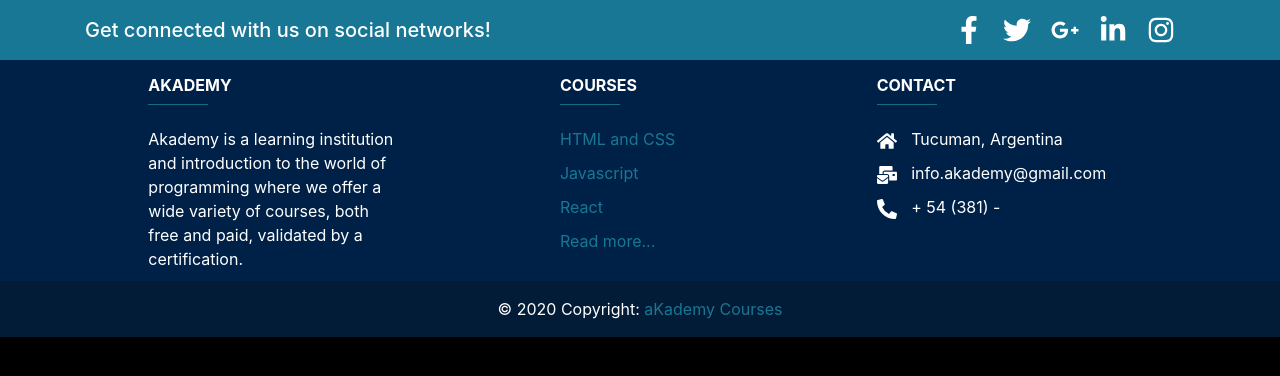
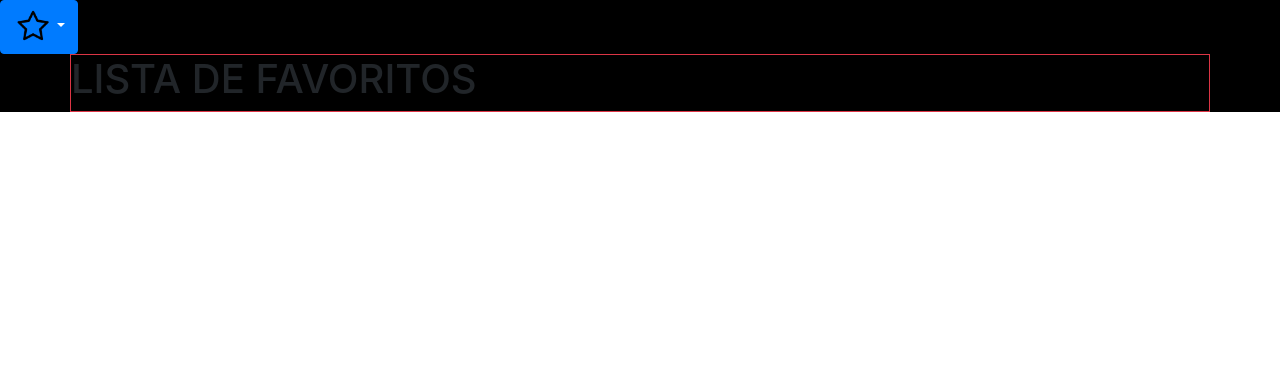
Before and after one commit to dfernandezfb/Final-Proyect, a React (Create React App) app: page / in a window 1280 px wide. Shown: the top 376 px of the page. Built offline with nearby package versions, Linux system fonts and the light colour scheme.

Commit message:
Resolucion de conflictos con css

```diff
--- a/db/db.json
+++ b/db/db.json
@@ -137,5 +137,51 @@
       "displayed": false,
       "name": "Escuela de Startup"
     }
-  ]
-}
+  ],
+  "favorites":[
+    {
+      "id": 1,
+      "category": "Html and CSS",
+      "directedBy": "A",
+      "description": "Description A",
+      "price": 1900,
+      "displayed": false,
+      "name": "Escuela de Html and Css"
+    },
+    {
+      "id": 2,
+      "category": "JavaScript",
+      "directedBy": "B",
+      "description": "Description B",
+      "price": 2000,
+      "displayed": false,
+      "name": "Escuela de JavaScript"
+    },
+    {
+      "id": 3,
+      "category": "React",
+      "directedBy": "C",
+      "description": "Description C",
+      "price": 2100,
+      "displayed": false,
+      "name": "Escuela de React"
+    },
+    {
+      "id": 4,
+      "category": "Angular",
+      "directedBy": "D",
+      "description": "Description D",
+      "price": 2200,
+      "displayed": false,
+      "name": "Escuela de Angular"
+    },
+    {
+      "id": 5,
+      "category": "NodeJs",
+      "directedBy": "E",
+      "description": "Description E",
+      "price": 2300,
+      "displayed": false,
+      "name": "Escuela de NodeJs"
+    }
+  ]}
--- a/src/App.js
+++ b/src/App.js
@@ -2,10 +2,10 @@
 import { BrowserRouter as Router, Switch, Route, Link} from 'react-router-dom';
 //Components
 import EditCourse from './components/Modals/EditCourse.js';
-import Footer from './components/Footer/Footer'
 //Pages
 import AdminPage from "./pages/AdminPage";
 import LandingPage from "./pages/LandingPage";
+import FavoritePage from "./pages/FavoritePage"
 //Routes
 import PrivateRoute from "./routes/PrivateRoute"
 
@@ -13,13 +13,12 @@ function App() {
   return (
 
     <>
-    {/* <LandingPage /> */}
-    <Router>
-     <Switch>
-       <Route exact path="/"  component= {Footer}/>
-       <Route exact path="/courses/editar/:idC" component={EditCourse} />
-     </Switch>
-    </Router>
+      <Router>
+        <Switch>
+          <Route exact path="/"  component= {FavoritePage}/>
+          <Route exact path="/courses/editar/:idC" component={EditCourse} />
+        </Switch>
+      </Router>
   </>
   );
 }
--- a/src/components/Footer/Footer.css
+++ b/src/components/Footer/Footer.css
@@ -1,6 +1,3 @@
-body{
-    background-color: black;
-}
 .page-footer{
     position: relative;
     bottom: 0;
@@ -35,7 +32,8 @@ a:hover{
     background-color: #187795;
     width: 60px;
 }
-p{
+.p-footer{
+    color:white;
     text-align: left;
     margin-bottom: 10px;
     margin-left: 0px;
--- a/src/components/Footer/Footer.js
+++ b/src/components/Footer/Footer.js
@@ -39,39 +39,39 @@ const Footer = () => {
                 <div className="container text-left text-md-left-mt-5">
                     <div className="row mt-3">
                         <div className="col-md-3 col-lg-4 col-xl-3 mx-auto mb-0">
-                            <h6 className="text-uppercase font-weight-bold">akademy</h6>
+                            <h6 className="text-uppercase font-weight-bold text-white">akademy</h6>
                             <hr className="deep-purple accent-2 mb-3 mt-0 d-inline-block mx-auto"></hr>
-                            <p>Akademy is a learning institution and introduction to the world of programming
+                            <p className="p-footer">Akademy is a learning institution and introduction to the world of programming
                             where we offer a wide variety of courses, both free and paid, validated by a certification.</p>
                         </div>
 
                         <div className="col-md-2 col-lg-2 col-xl-2 mx-auto mb-0">
-                            <h6 className="text-uppercase font-weight-bold">Courses</h6>
+                            <h6 className="text-uppercase font-weight-bold text-white">Courses</h6>
                             <hr className="deep-purple accent-2 mb-3 mt-0 d-inline-block mx-auto"></hr>
-                            <p>
+                            <p className="p-footer">
                                 <a href="#!">HTML and CSS</a>
                             </p>
-                            <p>
+                            <p className="p-footer">
                                 <a href="#!">Javascript</a>
                             </p>
-                            <p>
+                            <p className="p-footer">
                                 <a href="#!">React</a>
                             </p>
-                            <p>
+                            <p className="p-footer">
                                 <a href="#!">Read more...</a>
                             </p>
                         </div>
 
                         <div className="col-md-4 col-lg-3 col-xl-3 mx-auto mb-md-0 mb-0">
-                            <h6 className="text-uppercase font-weight-bold">Contact</h6>
+                            <h6 className="text-uppercase font-weight-bold text-white">Contact</h6>
                             <hr className="deep-purple mb-3 mt-0 d-inline-block mx-auto"></hr>
-                            <p>
+                            <p className="p-footer">
                                 <FaHome className="icoContact"/> Tucuman, Argentina
                             </p>
-                            <p>
+                            <p className="p-footer">
                                 <FaMailBulk className="icoContact"/> info.akademy@gmail.com
                             </p>
-                            <p>
+                            <p className="p-footer">
                                 <FaPhoneAlt className="icoContact"/> + 54 (381) -
                             </p>
                         </div>
--- a/src/components/FormLogin/FormLogin.js
+++ b/src/components/FormLogin/FormLogin.js
@@ -5,7 +5,7 @@ const FormLogin = () => {
     return(
         <>
             <Form>
-                <h2>Login</h2>
+                <h2 className="d-flex justify-content-center">Login</h2>
                 <Form.Group controlId="formBasicEmail">
                     <Form.Label><h4>Email address</h4></Form.Label>
                     <Form.Control size="lg" type="email" placeholder="Enter email" />
--- a/src/pages/FavoritePage.js
+++ b/src/pages/FavoritePage.js
@@ -1,4 +1,3 @@
-import Footer from '../components/Footer/Footer';
 import { Dropdown } from 'react-bootstrap'
 import icon from '../images/iconFavorite.png'
 import '../styled/favorite.css';
@@ -6,9 +5,10 @@ import '../styled/favorite.css';
 const Favorite = () => {
     return(
         <>
-            {/* <Dropdown>
+            <div className="body-favoritePage">
+                <Dropdown>
                     <Dropdown.Toggle variant="primary" id="dropdown-basic">
-                    <img className="ico" src={icon} alt="favorite"/>
+                        <img className="icoFav" src={icon} alt="favorite"/>
                     </Dropdown.Toggle>
 
                     <Dropdown.Menu>
@@ -23,8 +23,8 @@ const Favorite = () => {
                         <h1>LISTA DE FAVORITOS</h1>
 
                     </div>
-            </div> */}
-            <Footer/>
+                </div>
+            </div>
         </>
     );
 }
--- a/src/pages/LandingPage.js
+++ b/src/pages/LandingPage.js
@@ -5,19 +5,19 @@ import FormLogin from '../components/FormLogin/FormLogin';
 const LandingPage = () => {
     return(
         <>
-            <div className="cover">
-                <div className="background-landing cover-background"></div>
-                <div className="cover-shadow"></div>
-                <div className="container cover-content">
-                    <div className="row">
-                        <div className="square col-sm-12 col-lg-5">
+            <div className="cover-landing">
+                <div className="background-landing cover-background-landing"></div>
+                <div className="cover-shadow-landing"></div>
+                <div className="container cover-content-landing">
+                    <div className="row d-flex justify-content-center">
+                        <div className="square col-sm-12 col-lg-5 text-white">
                             <div>
                                 <h3>Cursos a<span className="text-danger">K</span>ademy</h3>
                                 <p>Te invitamos a probar algunos de los muchos cursos que ofrece esta plataforma de aprendizaje.</p>                                <p>Los cursos que ofrecemos de programacion son el futuro, incrementa tus ingresos de forma inmediata al terminar uno de nuestros cursos, no te lo pierdas!</p>
                             </div>
                         </div>
                         <div className="col-1 p-0"></div>
-                        <div className="square col-sm-12 col-lg-5">
+                        <div className="square col-sm-12 col-lg-5 text-white">
                             <FormLogin/>
                         </div>
                     </div>
--- a/src/styled/favorite.css
+++ b/src/styled/favorite.css
@@ -0,0 +1,3 @@
+.body-favoritePage{
+    background-color: black;
+}
--- a/src/styled/landing.css
+++ b/src/styled/landing.css
@@ -1,14 +1,11 @@
-*{
-    color:white;
-}
-.cover{
+.cover-landing{
     position: relative;
     z-index: 300;
     height: 100vh;
     overflow: auto;
     background: #0d0d0e;
 }
-.cover-background{
+.cover-background-landing{
     background-image: url(../images/heroimage.png);
     position: absolute;
     z-index: 100;
@@ -20,12 +17,12 @@
     background-position: bottom;
     background-size: cover;
 }
-.cover-content{
+.cover-content-landing{
     position: relative;
     z-index: 300;
     font-size: larger;
 }
-.cover-shadow{
+.cover-shadow-landing{
     position: absolute;
     z-index: 200;
     bottom: 0;
@@ -36,13 +33,6 @@
     background: linear-gradient(to bottom, rgba(41, 72, 174, 0.076) 0%, #000000 88%, #000000 99%);
     filter: progid:DXImageTransform.Microsoft.gradient(startColorstr='#0016181a', endColorstr='#16181a', GradientType=0);
 }
-h2{
-    text-align: center;
-}
-.row{
-    display: flex;
-    justify-content: center;
-}
 .square{
     display: flex;
     justify-content: center;
@@ -51,7 +41,6 @@ h2{
     margin: 15px 15px 15px 15px;
     padding: 25px;
 }
-
-.ico{
-    width: 50px;
+.icoFav{
+    width: 40px;
 }
```
Lines whose indentation alone changed are shown as unchanged.
